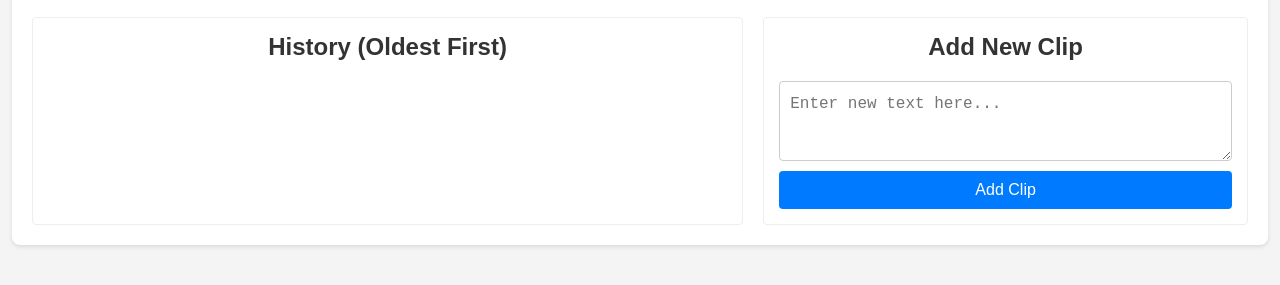
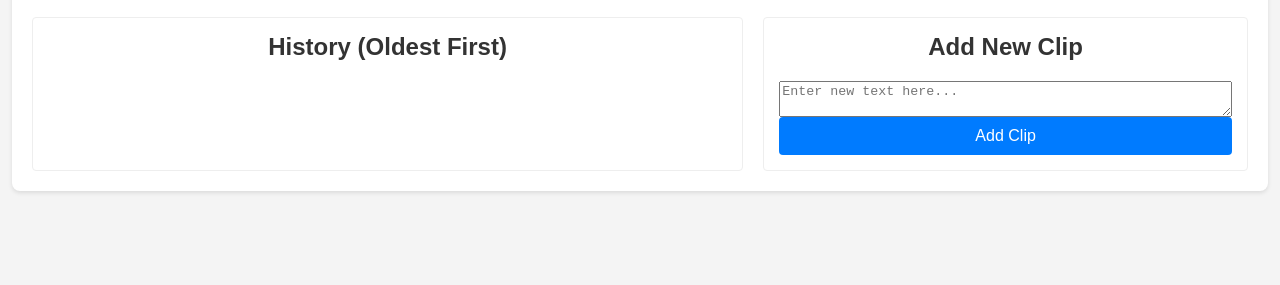
Before and after one commit to paopaoandlingyia/clipboard, a website built with Vite: page index.html in a window 1280 px wide. Shown: the part 119-404 px from the top of the page. Built offline with nearby package versions, Linux system fonts and the light colour scheme; no server answers.

Commit message:
Update style.css

```diff
--- a/style.css
+++ b/style.css
@@ -76,19 +76,9 @@ h1, h2 {
     /* margin-bottom: 20px; */ /* Removed margin-bottom here */
 }
 
-#newItemContent {
-    flex-grow: 1; /* Textarea takes available space */
-    min-height: 80px;
-    padding: 10px;
-    border: 1px solid #ccc;
-    border-radius: 4px;
-    font-size: 1rem;
-    line-height: 1.5;
-    /* margin-right: 10px; */ /* Removed margin-right */
-    margin-bottom: 10px; /* Add margin below textarea */
-    box-sizing: border-box;
-    width: 100%; /* Make textarea take full width */
-}
+/* Remove styles for the old textarea */
+/* #newItemContent { ... } */
+
 
 #addButton {
     padding: 10px 15px;
@@ -253,6 +243,6 @@ h1, h2 {
 
 /* Adjust clipboard item flex alignment */
 .clipboard-item {
-    /* align-items: flex-start; */ /* Keep default */
-    align-items: center; /* Vertically center content and button block */
+    align-items: flex-start; /* Align items to the top */
+    /* align-items: center; */ /* Removed vertical centering */
 }
```
